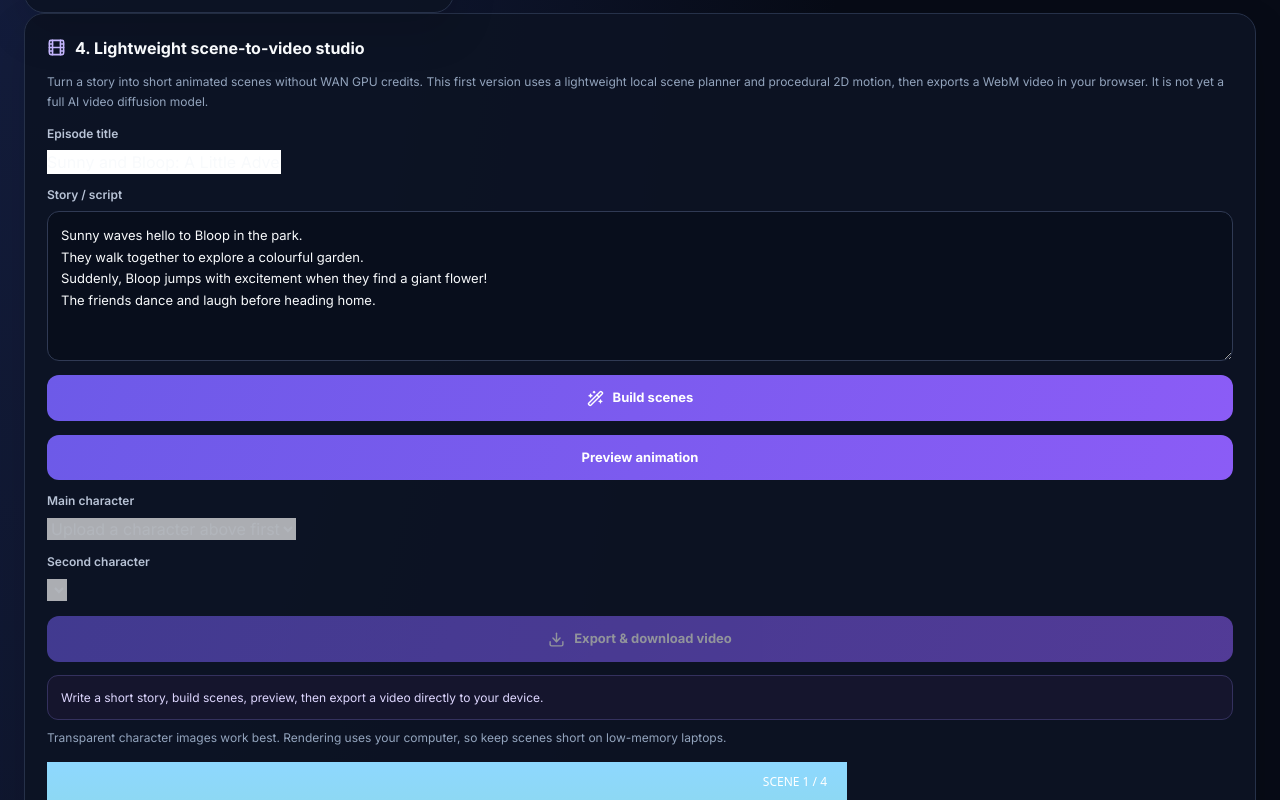
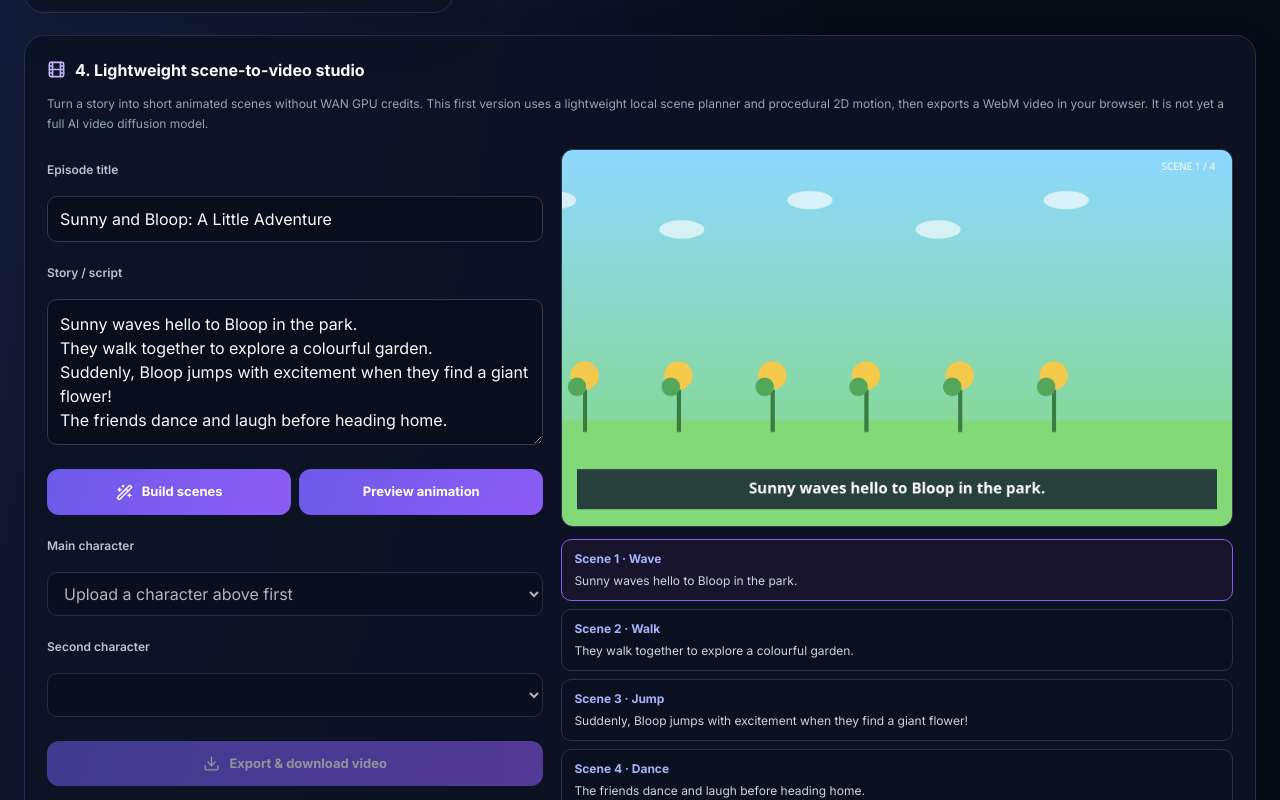
Before and after one commit to DynamismCh/AnimateText-Studio, a React (Vite) app: page / in a window 1280 px wide. Shown: the part 880-1680 px from the top of the page. Built offline with nearby package versions, Linux system fonts and the light colour scheme.

Commit message:
Style lightweight local scene studio

```diff
--- a/src/index.css
+++ b/src/index.css
@@ -98,3 +98,24 @@ button:disabled{cursor:not-allowed;opacity:.55}
 .wan-audio-mixer h3{display:flex;align-items:center;gap:8px;margin:0 0 8px;color:#e9e7ff;font-size:14px}
 .wan-audio-result video{display:block;width:100%;max-height:65vh;border-radius:10px;background:#020617}
 .wan-audio-mixer .wan-status{margin-top:10px}
+
+
+/* Lightweight local scene-to-video studio */
+.scene-studio-panel{margin-top:22px}
+.scene-studio-grid{display:grid;grid-template-columns:minmax(250px,.85fr) minmax(0,1.15fr);gap:18px;margin-top:16px}
+.scene-studio-controls{display:grid;align-content:start;gap:10px;min-width:0}
+.scene-studio-controls input,.scene-studio-controls select{width:100%;min-height:42px;padding:10px 12px;border:1px solid #303a54;border-radius:10px;background:#080e1c;color:#f8fafc;font:inherit}
+.scene-studio-controls textarea{width:100%;min-height:130px;padding:12px;border:1px solid #303a54;border-radius:10px;background:#080e1c;color:#f8fafc;font:inherit;resize:vertical}
+.scene-studio-buttons{display:grid;grid-template-columns:1fr 1fr;gap:8px}
+.scene-studio-buttons button{min-width:0}
+.scene-studio-preview{min-width:0;display:grid;align-content:start;gap:12px}
+.scene-studio-preview canvas{display:block;width:100%;height:auto;aspect-ratio:16/9;border:1px solid #303a54;border-radius:12px;background:#0b1020}
+.scene-studio-scene-list{display:grid;gap:8px}
+.scene-studio-scene{display:grid;gap:4px;padding:10px 12px;border:1px solid #29344b;border-radius:10px;background:#0a1020;color:#cbd5e1;font-size:12px}
+.scene-studio-scene strong{color:#a5b4fc;text-transform:capitalize}
+.scene-studio-scene span{overflow-wrap:anywhere}
+.scene-studio-scene.active{border-color:#8b5cf6;background:#17142c}
+.scene-studio-export{display:grid;gap:8px;padding:12px;border:1px solid #3b356e;border-radius:12px;background:#11142a}
+.scene-studio-export video{display:block;width:100%;border-radius:8px;background:#020617}
+.scene-studio-export a{color:#c4b5fd}
+@media(max-width:800px){.scene-studio-grid{grid-template-columns:1fr}}
```
